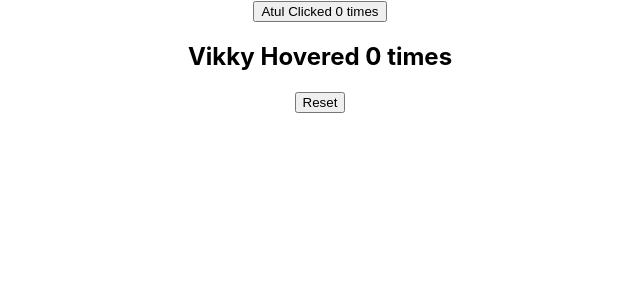
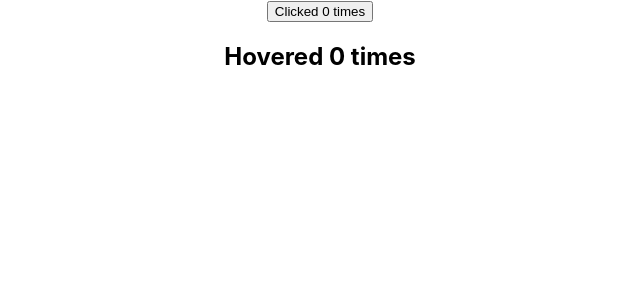
Before and after one commit to atulmahajan08/myreact-app, a React (Create React App) app: page / in a window 1280 px wide. Shown: the top 300 px of the page, without its empty margins (320-960 px from the left). Built offline with nearby package versions, Linux system fonts and the light colour scheme.

Commit message:
Render Props

```diff
--- a/src/App.js
+++ b/src/App.js
@@ -29,6 +29,10 @@ import Table from "./components/Fragments/Table";
 // import ErrorBoundary from "./components/Errorboundary/ErrorBoundary";
 import ClickCounter from "./components/HigherOrderComponent/ClickCounter";
 import HoverCounter from "./components/HigherOrderComponent/HoverCounter";
+import ClickCounterTwo from "./components/RenderProps.js/ClickCounterTwo";
+import HoverCounterTwo from "./components/RenderProps.js/HoverCounterTwo";
+import User from "./components/RenderProps.js/User";
+import Counter from "./components/RenderProps.js/Counter";
 // import MyPrivateComponent from "./components/HigherOrderComponent/HOCEx2/MyPrivateComponent";
 // import MyLoggedComponent from "./components/HigherOrderComponent/HOCEX.3/MyLoggedComponent";
 // import RegComp from "./components/PureComponents/RegComp";
@@ -38,8 +42,22 @@ class App extends Component {
   render() {
     return (
       <div className="App">
-        <ClickCounter name="Atul" />
-        <HoverCounter name="Vikky" />
+        {/* <Counter render={(count, incrementCount) => <ClickCounterTwo count={count} incrementCount={incrementCount} />} />
+        <Counter render={(count, incrementCount) => <HoverCounterTwo count={count} incrementCount={incrementCount} />} /> */}
+
+        {/* 2nd method without passing it as a render */}
+        <Counter>
+          {(count, incrementCount) => (<ClickCounterTwo count={count} incrementCount={incrementCount} />)}
+        </Counter>
+        <Counter>
+          {(count, incrementCount) => (<HoverCounterTwo count={count} incrementCount={incrementCount} />)}
+        </Counter>
+
+        {/* <ClickCounterTwo />
+        <HoverCounterTwo />
+        <User render={(isLoggedIn) => isLoggedIn ? "Atul": "Guest"}/> */}
+        {/* <ClickCounter name="Atul" />
+        <HoverCounter name="Vikky" /> */}
         {/* <MyPrivateComponent /> */}
         {/* <MyLoggedComponent /> */}
         {/* <PortalDemo /> */}
--- a/src/components/Errorboundary/ErrorBoundary.js
+++ b/src/components/Errorboundary/ErrorBoundary.js
@@ -25,6 +25,7 @@ class ErrorBoundary extends Component {
             return <h1>Something went wrong</h1>
         }
         return this.props.children  // it refers to components which we are actually rendering
+        // herer this.props.children are works same as we have 2-3 components inside <ErrorBoundary />
     }
 }
 
--- a/src/components/HigherOrderComponent/WithCounter.js
+++ b/src/components/HigherOrderComponent/WithCounter.js
@@ -41,3 +41,8 @@ const withCounter =(WrappedComponent) => {
 }
 
 export default withCounter
+
+
+// React HOC example with Hooks
+
+// https://codesandbox.io/s/higher-order-components-and-react-hooks-wby4w?file=/src/withDataFetching.jsx
--- /dev/null
+++ b/src/components/RenderProps.js/ClickCounterTwo.js
@@ -0,0 +1,11 @@
+import React, { Component } from 'react'
+
+class ClickCounterTwo extends Component {
+
+    render() {
+        const { count, incrementCount } = this.props
+        return <button onClick={incrementCount}>Clicked {count} times</button>
+    }
+}
+
+export default ClickCounterTwo
--- /dev/null
+++ b/src/components/RenderProps.js/Counter.js
@@ -0,0 +1,34 @@
+import React, { Component } from 'react'
+
+class Counter extends Component {
+    constructor(props) {
+        super(props)
+
+        this.state = {
+            count: 0
+        }
+    }
+
+    incrementCount = () => {
+        this.setState(prevState => {
+            return { count: prevState.count + 1 }
+        })
+    }
+
+    render() {
+        return (
+            <div>
+                {/* {this.props.render(this.state.count, this.incrementCount)} */}
+                {/* Without using render and */}
+                {this.props.children(this.state.count, this.incrementCount)}
+                {/* Here we are taking props value count and incrememtn from app.js */}
+                {/* With render props we are passing two methods count and increment, and same values of state we are passing to countertwo and hovercounter */}
+
+
+
+            </div>
+        )
+    }
+}
+
+export default Counter
--- /dev/null
+++ b/src/components/RenderProps.js/HoverCounterTwo.js
@@ -0,0 +1,11 @@
+import React, { Component } from 'react'
+
+class HoverCounterTwo extends Component {
+
+    render() {
+        const { count, incrementCount } = this.props
+        return <h2 onMouseOver={incrementCount}>Hovered {count} times</h2>
+    }
+}
+
+export default HoverCounterTwo
--- /dev/null
+++ b/src/components/RenderProps.js/User.js
@@ -0,0 +1,15 @@
+import React, { Component } from 'react'
+
+class User extends Component {
+    render() {
+        return (
+            <div>
+              {this.props.render(false)}
+              {/* render prop is coming from app.js where
+              we are passing render prop with value as function */}
+            </div>
+        )
+    }
+}
+
+export default User
```
